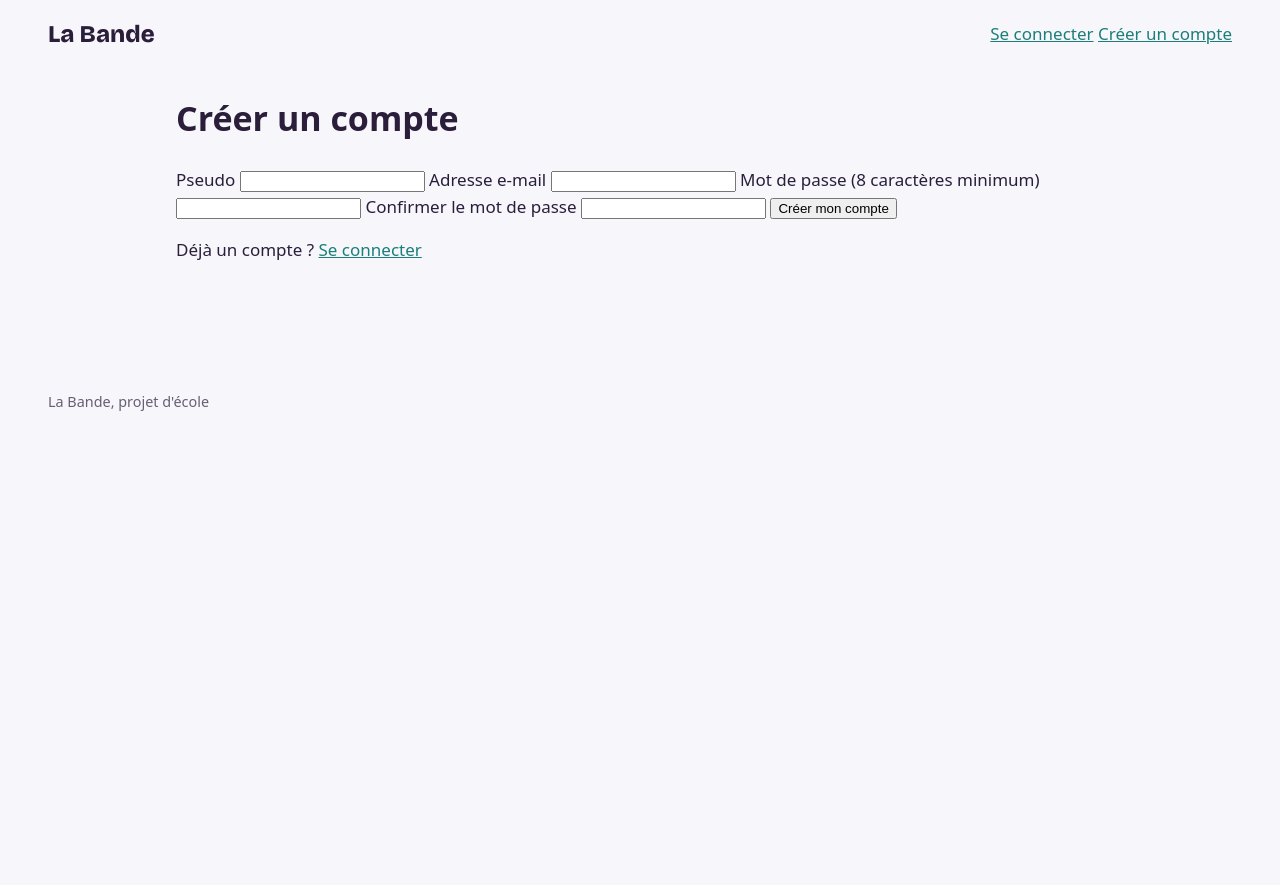
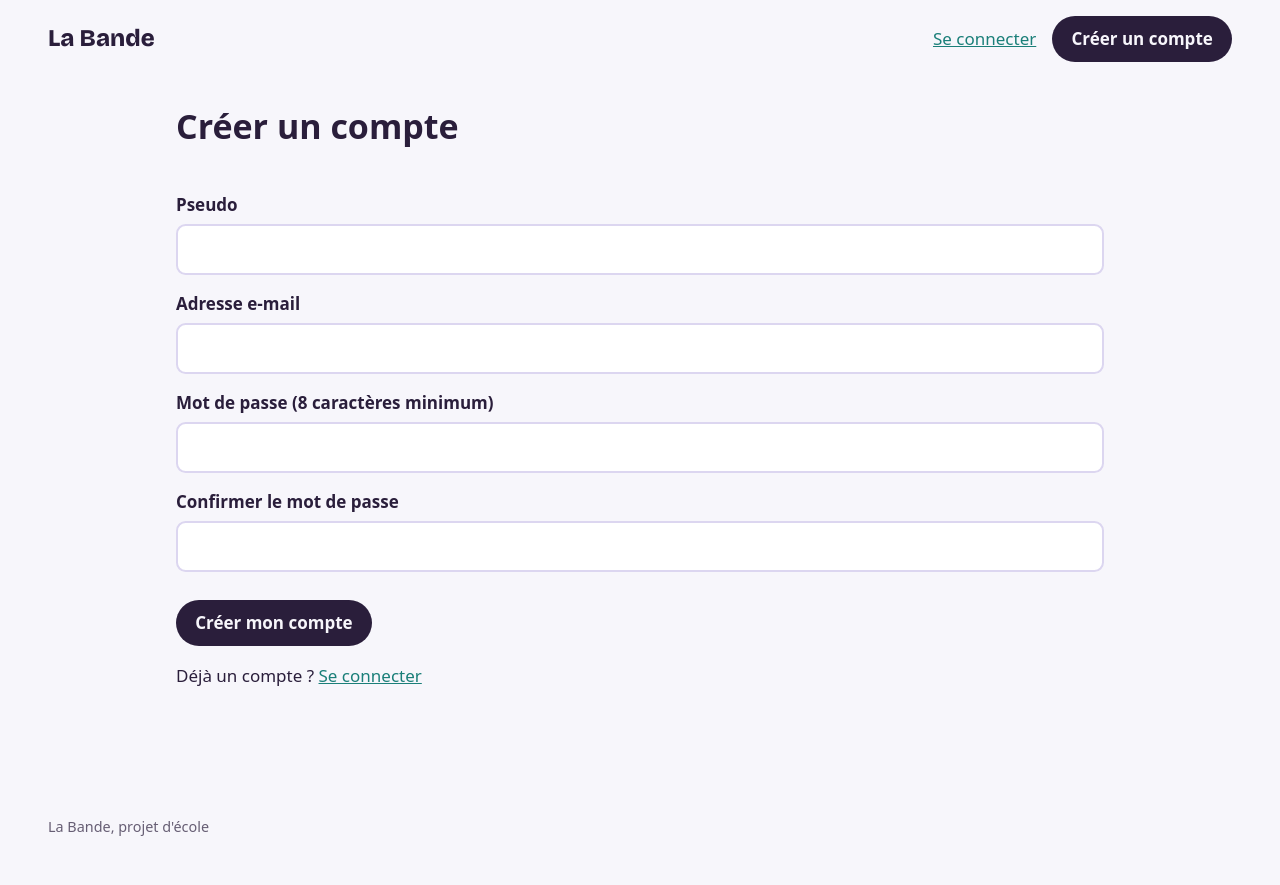
Before and after one commit to Valentedns/la-bande, a Flask app: page /inscription in a window 1280 px wide. Before the commit the page ends 411 px from the top, so only its background shows below. Run offline with Flask 3, Linux system fonts and the light colour scheme.

Commit message:
Lot 1 : style des formulaires

```diff
--- a/static/style.css
+++ b/static/style.css
@@ -103,3 +103,63 @@ a:focus-visible, button:focus-visible, input:focus-visible {
   font-size: 0.9rem;
   opacity: 0.7;
 }
+
+
+/* ===== Lot 1 : messages, navigation du compte ===== */
+.flash-success { border-left-color: var(--lagoon); }
+.button:focus-visible { outline: 3px solid var(--sun); outline-offset: 2px; }
+
+.nav { display: flex; align-items: center; gap: 1rem; flex-wrap: wrap; }
+.nav-user { font-weight: 600; }
+.inline-form { display: inline; margin: 0; }
+
+.button {
+  display: inline-block;
+  background: var(--ink);
+  color: var(--paper);
+  border: none;
+  border-radius: 999px;
+  padding: 0.6rem 1.2rem;
+  font: inherit;
+  font-weight: 600;
+  text-decoration: none;
+  cursor: pointer;
+}
+.button:hover { background: var(--lagoon); }
+
+.link-button {
+  background: none;
+  border: none;
+  padding: 0;
+  font: inherit;
+  color: var(--lagoon);
+  text-decoration: underline;
+  cursor: pointer;
+}
+
+.cta { display: flex; align-items: center; gap: 1.25rem; margin-top: 3rem; flex-wrap: wrap; }
+
+/* ===== Lot 1 : formulaires ===== */
+.auth { max-width: 26rem; padding-top: clamp(1.5rem, 6vw, 3.5rem); }
+.auth h1 {
+  font-family: var(--font-display);
+  font-weight: 800;
+  font-size: clamp(2rem, 5vw, 2.75rem);
+  letter-spacing: -0.02em;
+  margin: 0 0 1.5rem;
+}
+
+.form { display: flex; flex-direction: column; }
+.form label { font-weight: 600; margin-top: 1rem; margin-bottom: 0.35rem; }
+.form input {
+  font: inherit;
+  padding: 0.65rem 0.8rem;
+  border: 2px solid var(--lilac);
+  border-radius: 0.6rem;
+  background: #fff;
+  color: var(--ink);
+}
+.form input:focus { border-color: var(--ink); }
+.form .button { margin-top: 1.75rem; align-self: flex-start; }
+.hint { margin: 0.3rem 0 0; font-size: 0.9rem; opacity: 0.75; }
+.switch { margin-top: 1.5rem; }
```
